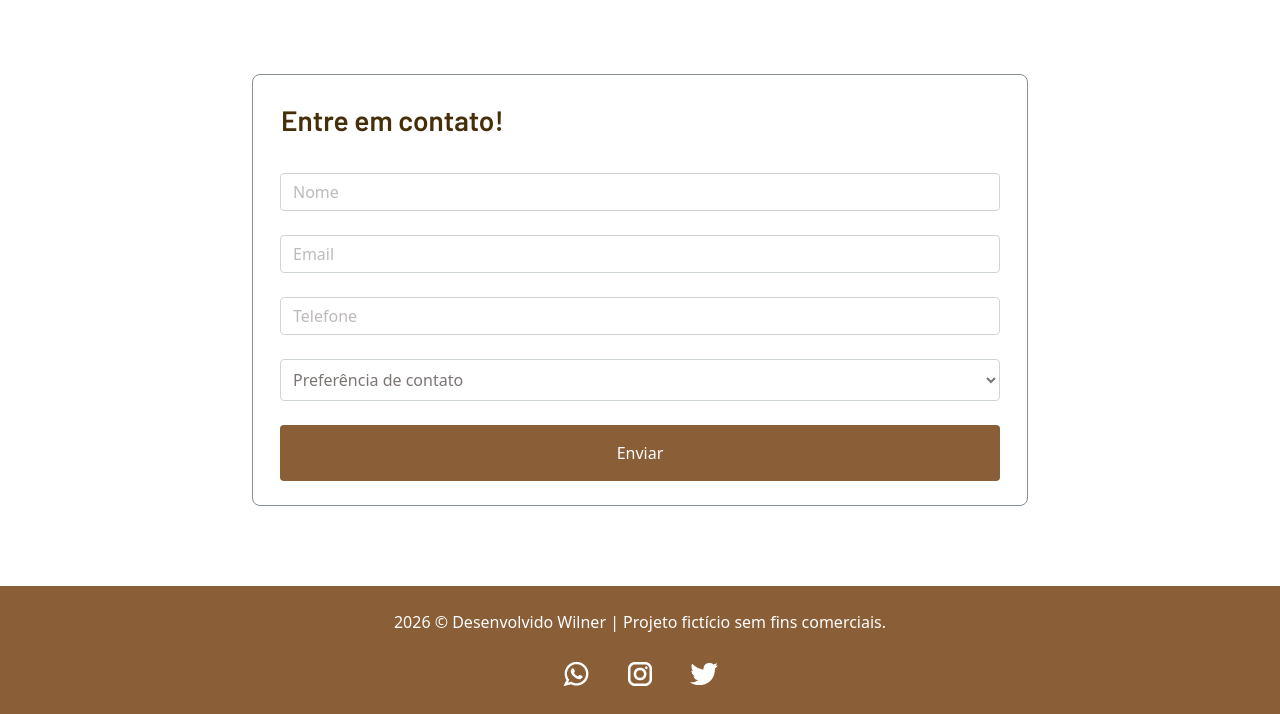
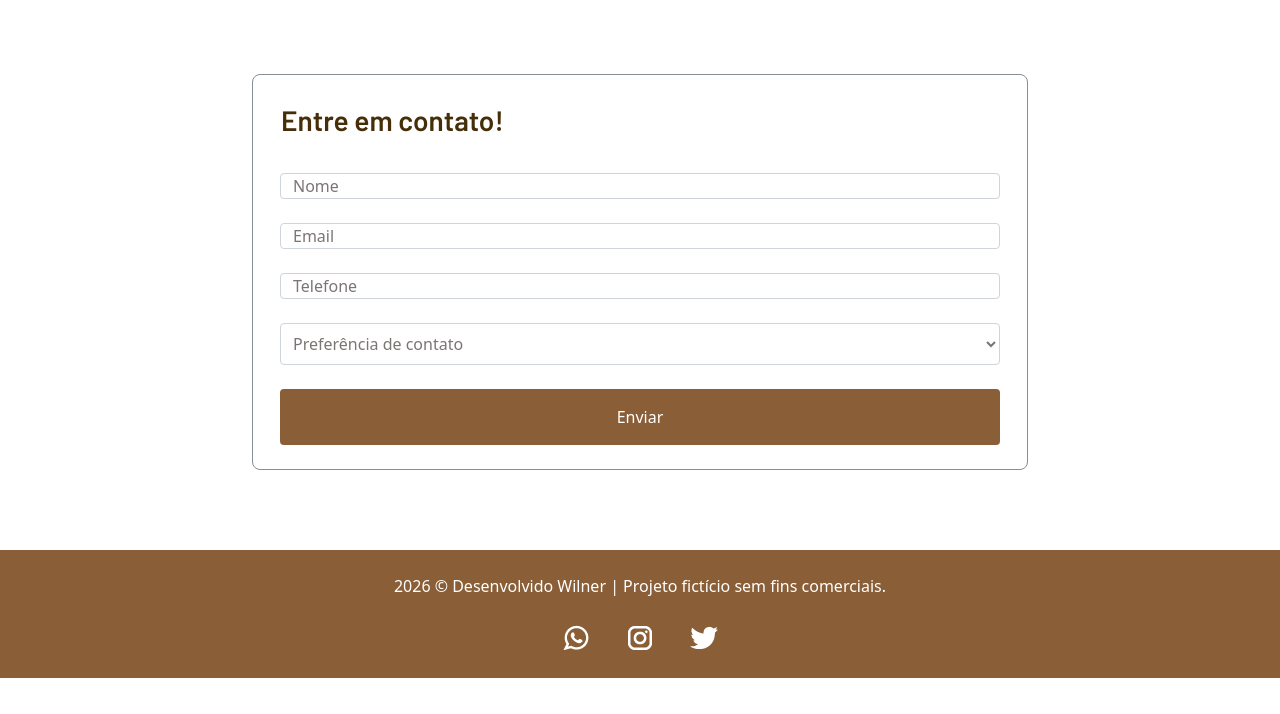
Before and after one commit to wilnervictor/Serenatto, a website built with Vite: page index.html in a window 1280 px wide. Shown: the part 4116-4830 px from the top of the page. After the commit the page ends 4794 px from the top, so only its background shows below. Built offline with nearby package versions, Linux system fonts and the light colour scheme.

Commit message:
add corrections

```diff
--- a/index.html
+++ b/index.html
@@ -236,9 +236,9 @@
           <section class="border border-cinza-prateado rounded-lg w-78 flex flex-col md:w-177 xl:w-194">
             <h2 class="text-marrom-escuro font-semibold text-[28px] pl-7 pt-6 pb-8">Entre em contato!</h2>
             <form class="flex flex-col items-center gap-6">
-              <input class="w-63 border border-cinza-claro rounded pl-3 md:w-163 xl:w-180 placeholder: py-1.5 text-cinza-medio" type="text" placeholder="Nome" id="" name="">
-              <input class="w-63 border border-cinza-claro rounded pl-3 md:w-163 xl:w-180 placeholder: py-1.5 text-cinza-medio" type="email" placeholder="Email" id="" name="">
-              <input class="w-63 border border-cinza-claro rounded pl-3 md:w-163 xl:w-180 placeholder: py-1.5 text-cinza-medio" type="tel" placeholder="Telefone" id="" name="">
+              <input class="w-63 border border-cinza-claro rounded pl-3 md:w-163 xl:w-180 placeholder:py-1.5 placeholder:text-cinza-medio" type="text" placeholder="Nome" id="" name="">
+              <input class="w-63 border border-cinza-claro rounded pl-3 md:w-163 xl:w-180 placeholder:py-1.5 placeholder:text-cinza-medio" type="email" placeholder="Email" id="" name="">
+              <input class="w-63 border border-cinza-claro rounded pl-3 md:w-163 xl:w-180 placeholder:py-1.5 placeholder:text-cinza-medio" type="tel" placeholder="Telefone" id="" name="">
               <select class="pl-2 py-2 w-63 border border-cinza-claro rounded text-cinza-medio outline-none focus:ring-2 focus:ring-marrom-medio md:w-163 xl:w-180">
             <option selected disabled>Preferência de contato</option>
             <option>WhatsApp</option>
@@ -255,7 +255,7 @@
             <div><img src="src/assets/insta.png" alt="instagram"></div>
             <div><img src="src/assets/twitter.png" alt="twitter"></div>
            </section>
-           <p class="text-white font-medium text-center mb-6 mx-7 xl:mt-6">2026 © Desenvolvido Wilner | Projeto fictício sem fins comerciais.</p>
+           <p class="text-white font-normal text-center mb-6 mx-7 xl:mt-6">2026 © Desenvolvido Wilner | Projeto fictício sem fins comerciais.</p>
     </footer>
   </body>
 </html>
```
